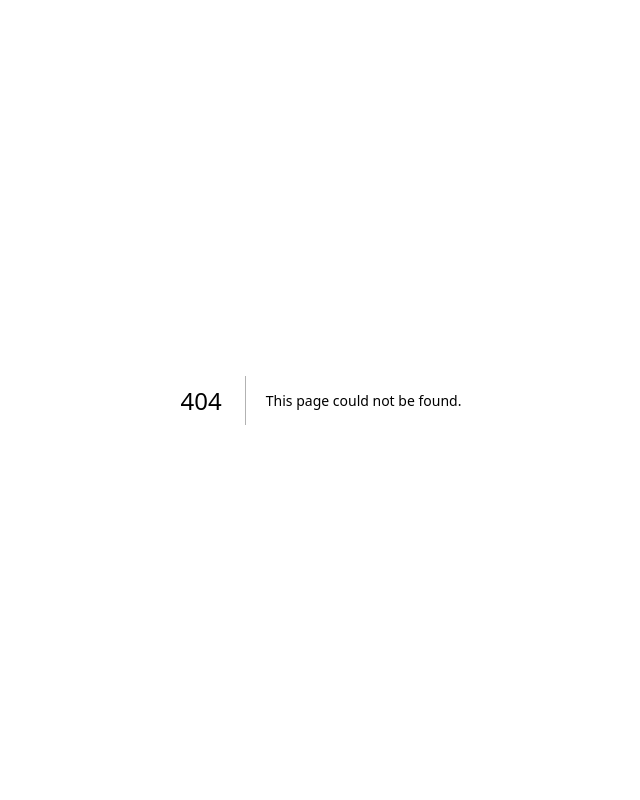
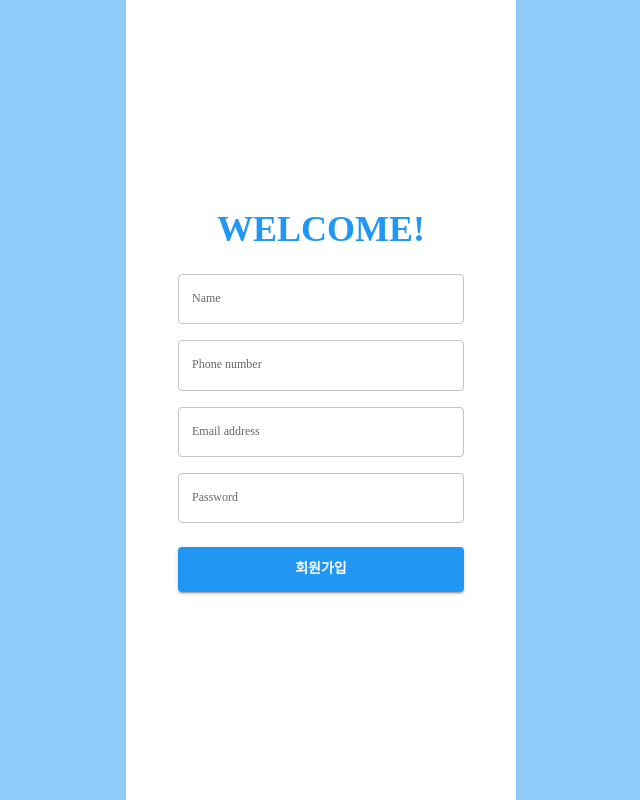
Before and after one commit to ZoJim/Boogakcong-FE, a Next.js app: page /register in a window 1280 px wide. Before the commit this address had no page. Shown: the whole page, without its empty margins (319-959 px from the left). Built offline with nearby package versions, Linux system fonts and the light colour scheme; a web font is replaced by a local one.

Commit message:
register page

```diff
--- /dev/null
+++ b/src/app/register/page.tsx
@@ -0,0 +1,33 @@
+'use client';
+
+import React, { useState } from "react";
+import Register from "@/components/Register";
+import UserInfo from "@/components/UserInfo";
+import { Box } from '@mui/material';
+import { blue } from '@mui/material/colors';
+
+const Page = () => {
+  const handleNavigate = (page: string) => {
+    console.log(`Navigating to ${page}`);
+    // 페이지 전환 로직 추가 가능
+  };
+
+  return (
+    <Box
+      sx={{
+        display: 'flex',
+        flexDirection: 'column',
+        alignItems: 'center',
+        justifyContent: 'center',
+        height: '100vh',
+        width: '100vw',
+        bgcolor: blue[200],
+        overflow: 'hidden',
+      }}
+    >
+      <Register onNavigate={handleNavigate} />
+    </Box>
+  );
+};
+
+export default Page;
```
